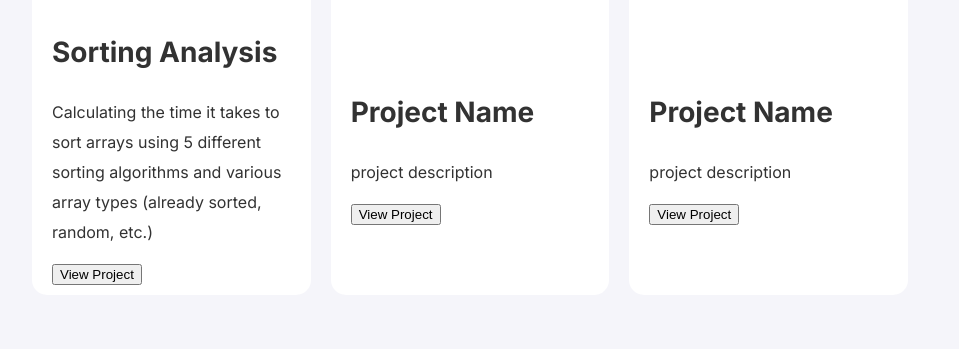
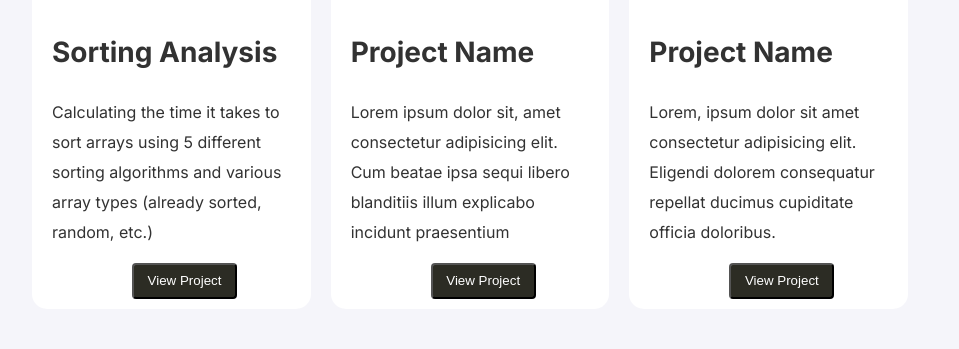
Before and after one commit to Karishvan/personalwebsite2022, a plain HTML site: page index.html in a window 1280 px wide. Shown: the part 1263-1612 px from the top of the page, without its empty margins (160-1119 px from the left). Drawn offline with nearby package versions, Linux system fonts and the light colour scheme.

Commit message:
Edited Project Buttons

```diff
--- a/index.html
+++ b/index.html
@@ -58,7 +58,7 @@
                             <p>Calculating the time it takes to sort arrays using 5 different sorting algorithms and various array types (already sorted, random, etc.)
                             </p>
                         </div>
-                        <a href = "https://github.com/Karishvan/Sorting-Assignment"><button>View Project</button></a>
+                        <a href = "https://github.com/Karishvan/Sorting-Assignment" target = "_blank"><button class = "project-button">View Project</button></a>
                     </div>
                 </div>
                 <div class = "project-item">
@@ -68,10 +68,10 @@
                     <div class = "project-text-container">
                         <h3 class = "project-title">Project Name</h3>
                         <div class = "content-section-text">
-                            <p>project description
+                            <p>Lorem ipsum dolor sit, amet consectetur adipisicing elit. Cum beatae ipsa sequi libero blanditiis illum explicabo incidunt praesentium
                             </p>
                         </div>
-                        <a href = ""><button>View Project</button></a>
+                        <a href = ""><button class = "project-button">View Project</button></a>
                     </div>
                 </div>
                 <div class = "project-item">
@@ -81,10 +81,10 @@
                     <div class = "project-text-container">
                         <h3 class = "project-title">Project Name</h3>
                         <div class = "content-section-text">
-                            <p>project description
+                            <p>Lorem, ipsum dolor sit amet consectetur adipisicing elit. Eligendi dolorem consequatur repellat ducimus cupiditate officia doloribus.
                             </p>
                         </div>
-                        <a href = ""><button>View Project</button></a>
+                        <a href = ""><button class = "project-button">View Project</button></a>
                     </div>
                 </div>
 
@@ -100,7 +100,7 @@
                             Email
                         </a>
                         <br>
-                        <a href = "https://github.com/Karishvan">
+                        <a href = "https://github.com/Karishvan" target = "_blank">
                             GitHub
                         </a>
                     </p>
--- a/style.css
+++ b/style.css
@@ -167,6 +167,25 @@ html {
     margin: 0 20px 20px 0;
 }
 
+.project-button {
+    margin-left: 80px;
+    background-color: rgb(44, 44, 36);
+    color:white;
+    height: 36px;
+    width: 105px;
+    border-radius: 4px;
+    cursor: pointer;
+    transition: background-color 0.15s, color 0.15s opacity 0.15s;
+}
+
+.project-button:hover {
+    background-color: white;
+    color: rgb(44,44,36);
+}
+.project-button:active {
+    opacity: 0.7;
+}
+
 .project-image-container {
     flex-basis: 100%;
 }
```
